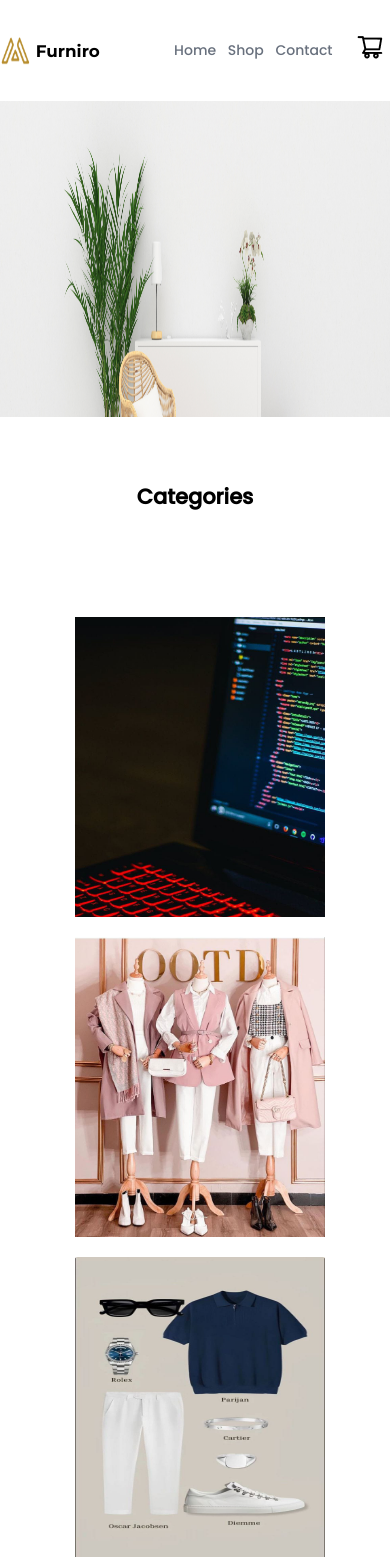
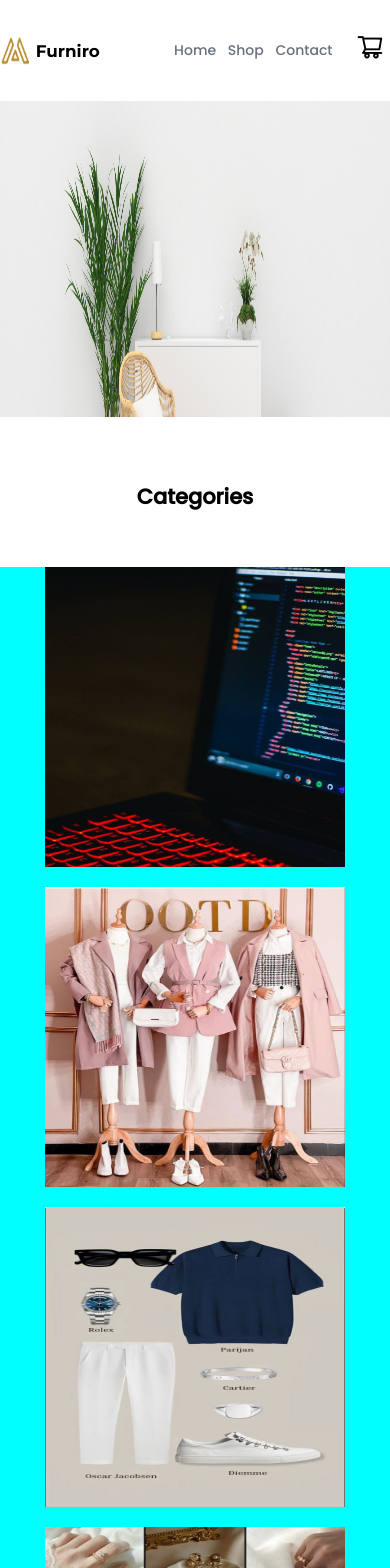
Before and after one commit to Zeinababoalsoud/e-commerce-website, a React (Vite) app in the folder final-project-advanced-level/: page / in a window 390 px wide. Shown: the top 1568 px of the page. Built offline with nearby package versions, Linux system fonts and the light colour scheme.

Commit message:
secont-commit

```diff
--- a/final-project-advanced-level/src/components/categories/Categories.css
+++ b/final-project-advanced-level/src/components/categories/Categories.css
@@ -22,7 +22,7 @@
     }
     .Category-image > img{
         height:300px;
-        width:250px;
+        width:300px;
     }
   }
 @media (min-width: 601px) and (max-width: 900px) {
--- a/final-project-advanced-level/src/pages/Home/Homepage.css
+++ b/final-project-advanced-level/src/pages/Home/Homepage.css
@@ -49,6 +49,7 @@ h1{
        margin-bottom: 30px;
        box-sizing: border-box;
 
+
     }
     .Categories-content{
         width:100%;
@@ -57,6 +58,8 @@ h1{
         align-items: center;
         flex-direction: column;
         row-gap:20px;
+        background-color: aqua;
+        padding:0;
     }
 }
 
```
